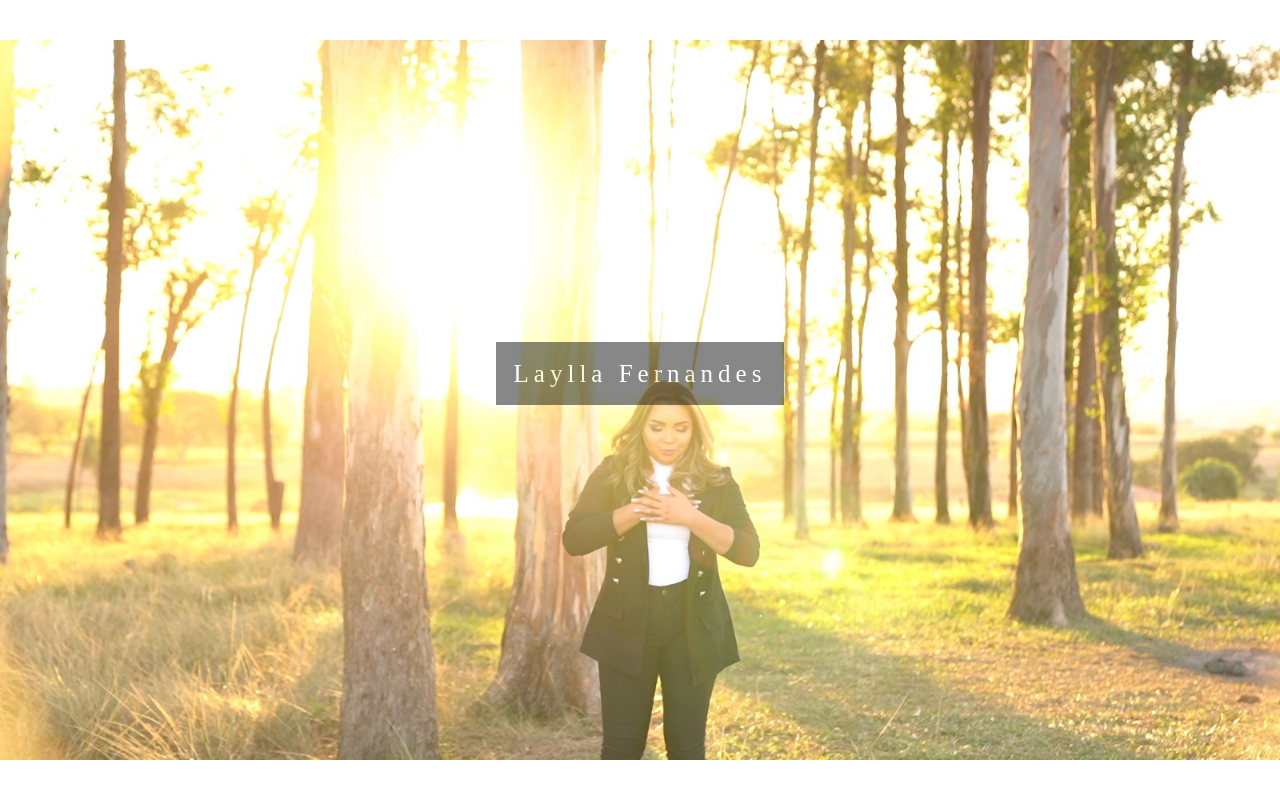
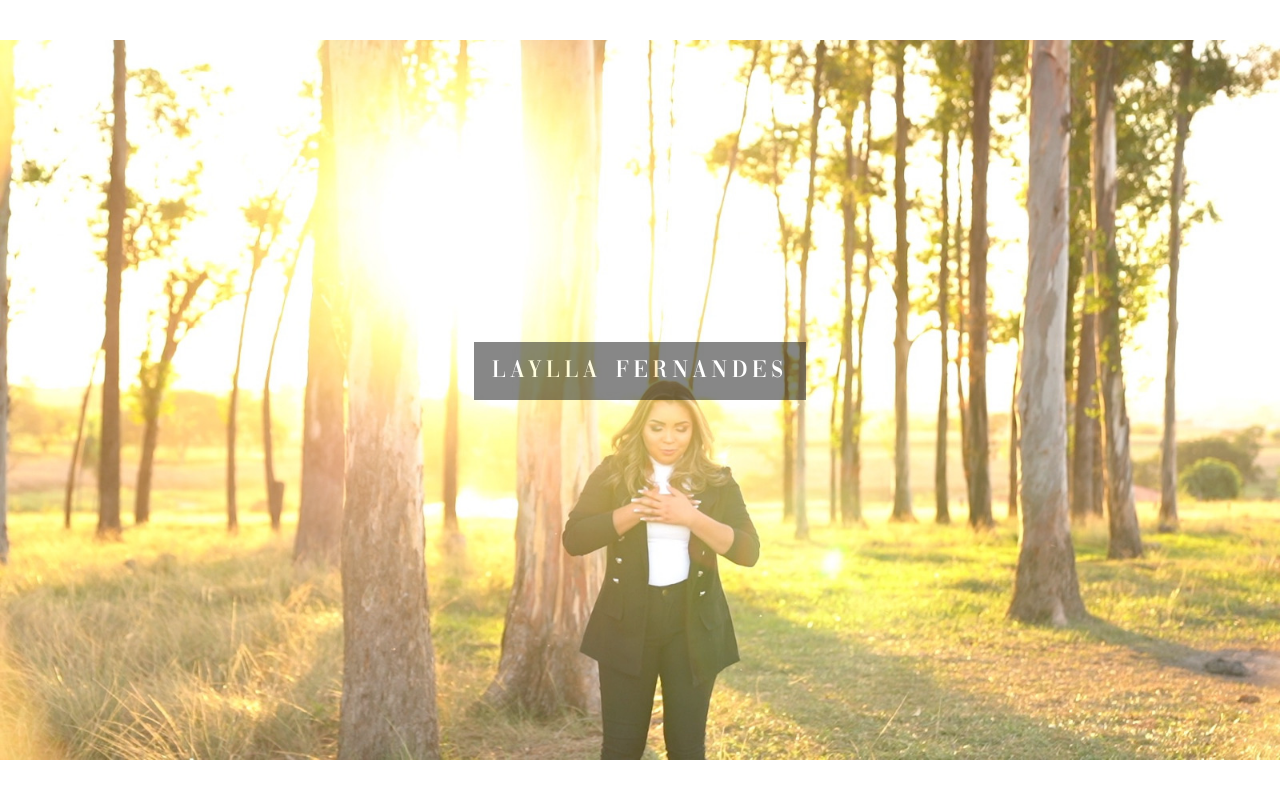
Before and after one commit to lvambaster/projeto_parallax_Laylla, a plain HTML site: page index.html in a window 1280 px wide. Shown: the top 800 px of the page. Drawn offline with Linux system fonts and the light colour scheme.

Commit message:
Atualizar o style.css

```diff
--- a/style.css
+++ b/style.css
@@ -2,12 +2,13 @@
 
 
 @font-face {
-    font-family: 'Times New Roman', Times, serif;
-    src: url(Vogue.ttf) format('opentype');
+    font-family: 'vogue';
+    src: url(Vogue.ttf) format('truetype');
     font-weight: normal;
+    font-style: normal;
 }
 :root{
-    --font-padrao: Vogue;
+    --font-padrao: vogue;
 }
 
 body, html {
```
